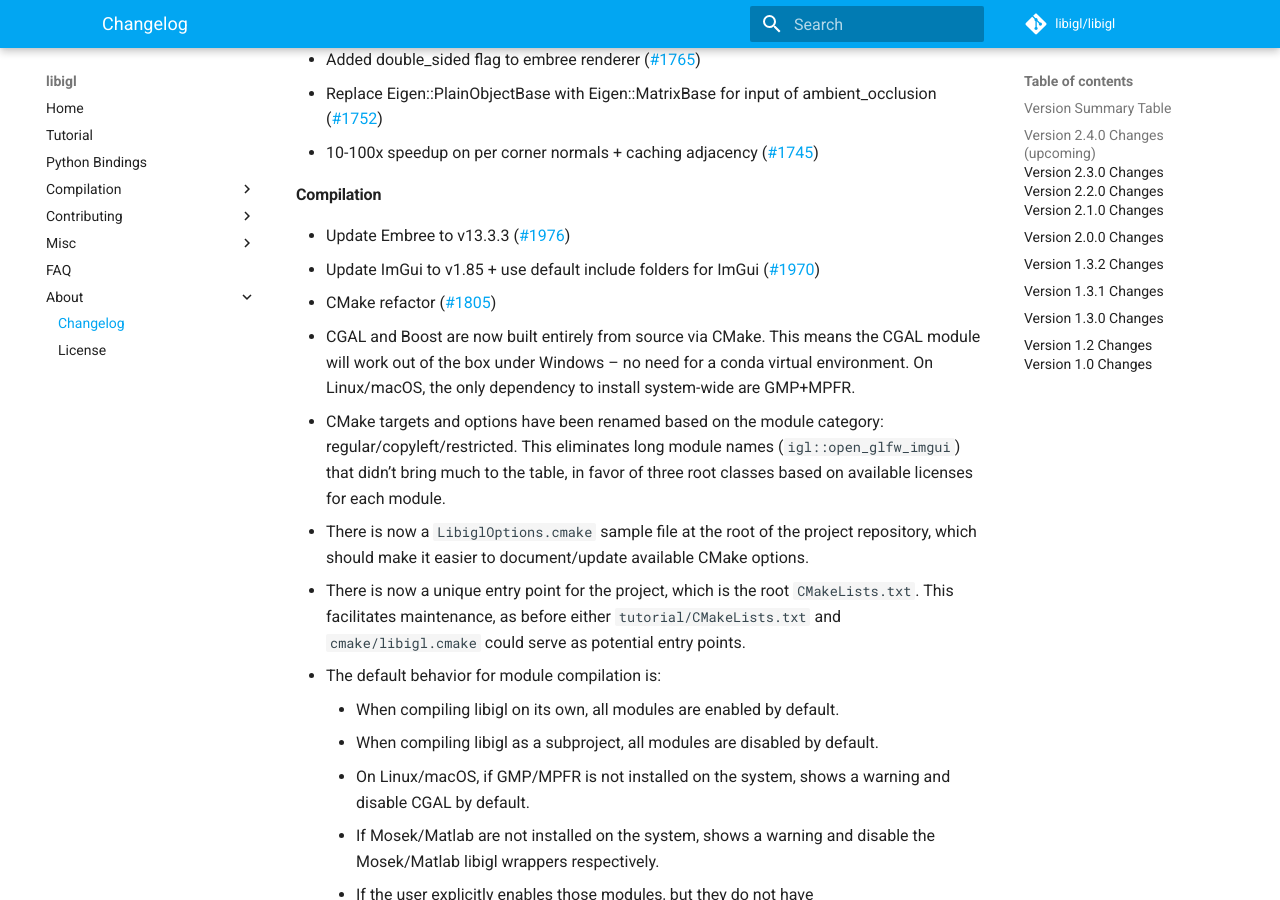
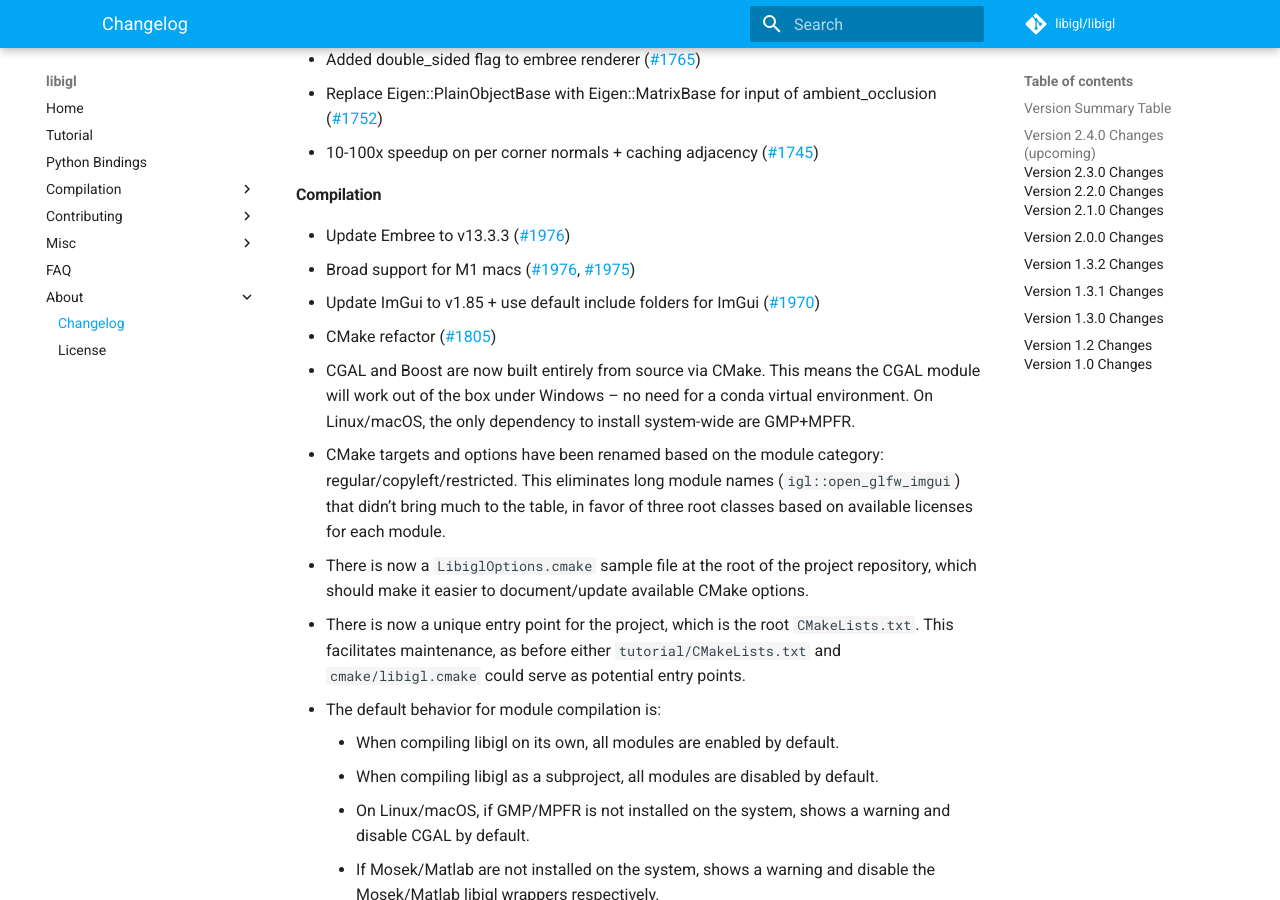
Before and after one commit to libigl/libigl.github.io, an MkDocs documentation site: the page built from docs/changelog.md, in a window 1280 px wide and 900 px high, scrolled down 4691 px. Built offline with MkDocs 1.6.1 and Material for MkDocs 9.7.7, drawn with Linux system fonts in a browser that asks for light colours; formulas are drawn with MathJax 3; comment, search, counter and statistics services are not loaded.

Commit message:
Update changelog.md

```diff
--- a/docs/changelog.md
+++ b/docs/changelog.md
@@ -191,6 +191,7 @@ The reward is that now we can use all of these plugins (and any new user created
 #### Compilation
 
 - Update Embree to v13.3.3 (#1976)
+- Broad support for M1 macs (#1976, #1975)
 - Update ImGui to v1.85 + use default include folders for ImGui (#1970)
 - CMake refactor (#1805)
   - CGAL and Boost are now built entirely from source via CMake. This means the CGAL module will work out of the box under Windows -- no need for a conda virtual environment. On Linux/macOS, the only dependency to install system-wide are GMP+MPFR.
```
